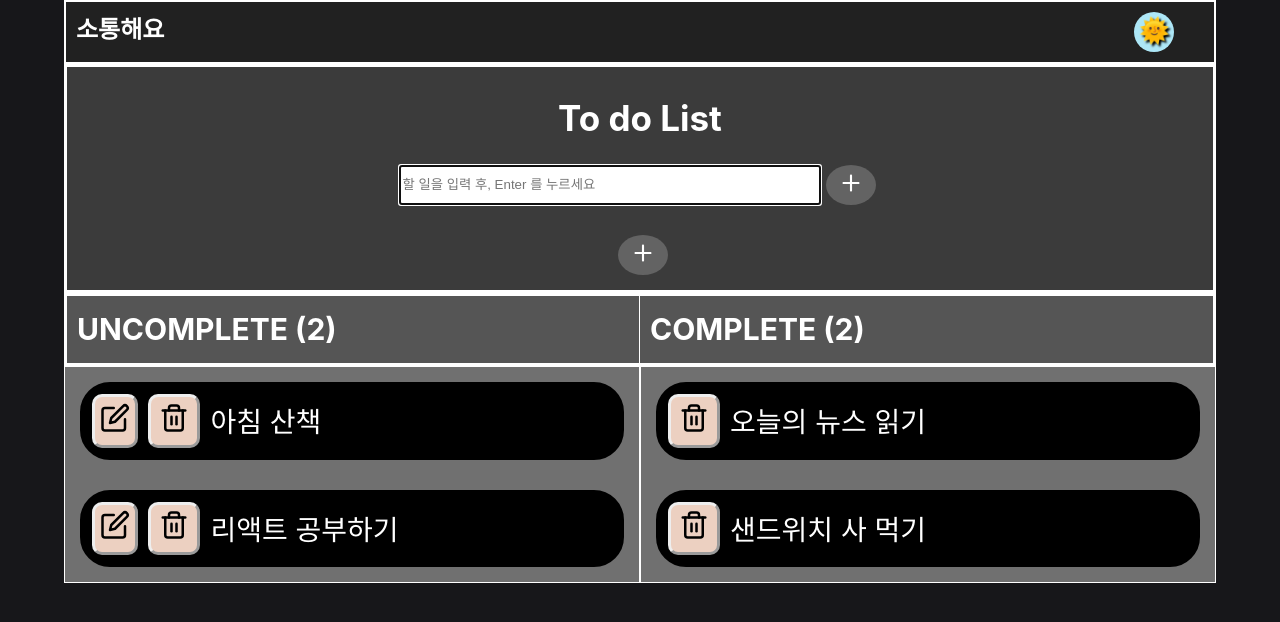
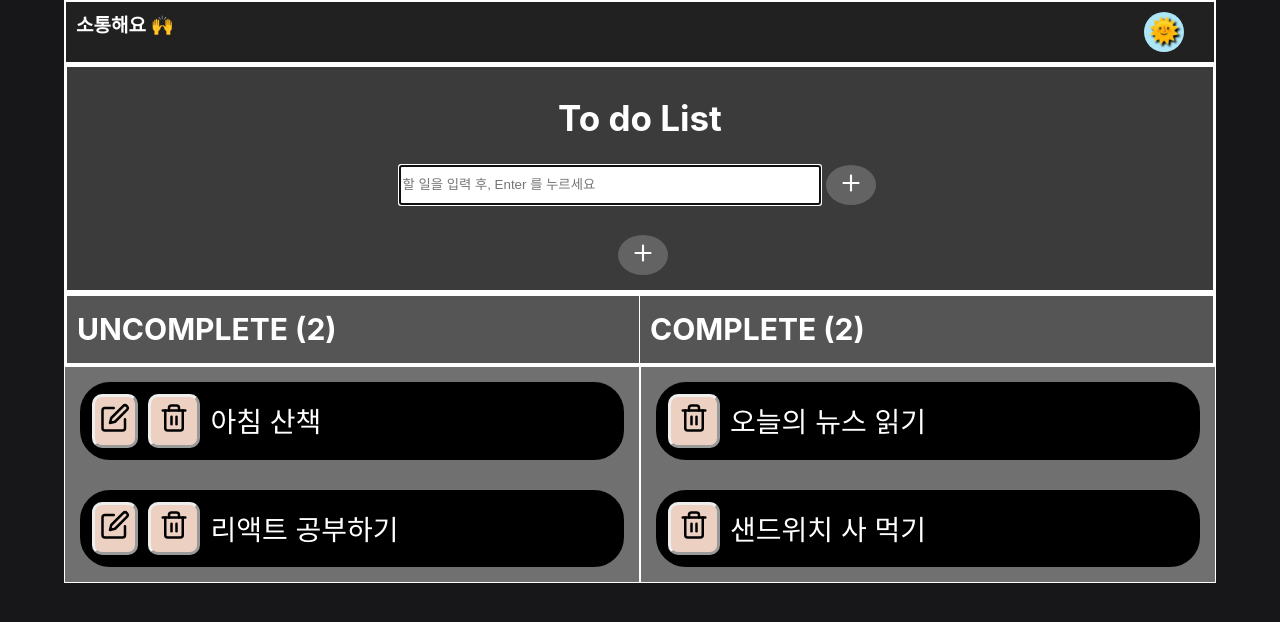
Before and after one commit to GDSC-Daejin/waffle-communicate-fe, a React (Vite) app: page / in a window 1280 px wide. Shown: the top 622 px of the page. Built offline with nearby package versions, Linux system fonts and the light colour scheme.

Commit message:
navbar :이모지 삽입

```diff
--- a/src/layout/navbar.jsx
+++ b/src/layout/navbar.jsx
@@ -8,10 +8,10 @@ const Header = styled.div`
   display : flex;
   border: 2px solid;
   background-color: ${(props)=> props.theme.Headerbg};
-  font-weight:${(props)=>props.theme.fontWeight}
+  font-weight:${(props)=>props.theme.fontWeight};
 `;
 const Brand = styled.h1`
-  font-size: 1.5em;
+  font-size: 19px;
   left: 2%;
 `;
 const Mode_div = styled.div `
@@ -36,7 +36,7 @@ function Home({ isDarkMode, toggleDarkMode }) {
   return (
     <>
       <Header>
-        <Brand>소통해요</Brand>
+        <Brand>소통해요 🙌</Brand>
         <Mode_div>
         <Mode onClick={() => toggleDarkMode()}>{isDarkMode ? "🌞" : "🌛"}</Mode>
         </Mode_div>
--- a/src/styles/theme.js
+++ b/src/styles/theme.js
@@ -31,7 +31,7 @@ export const lightTheme = {
   todocreatebg: "#E5BA73",
   containstatusbg: "#C58940",
   containboradbg : "#FAF8F1",
-  fontWeight: "600",
+  fontWeight: "700",
   fontColor : "#ffffff",
   PlusButtonbg : "#DB5E32",
 };
```
